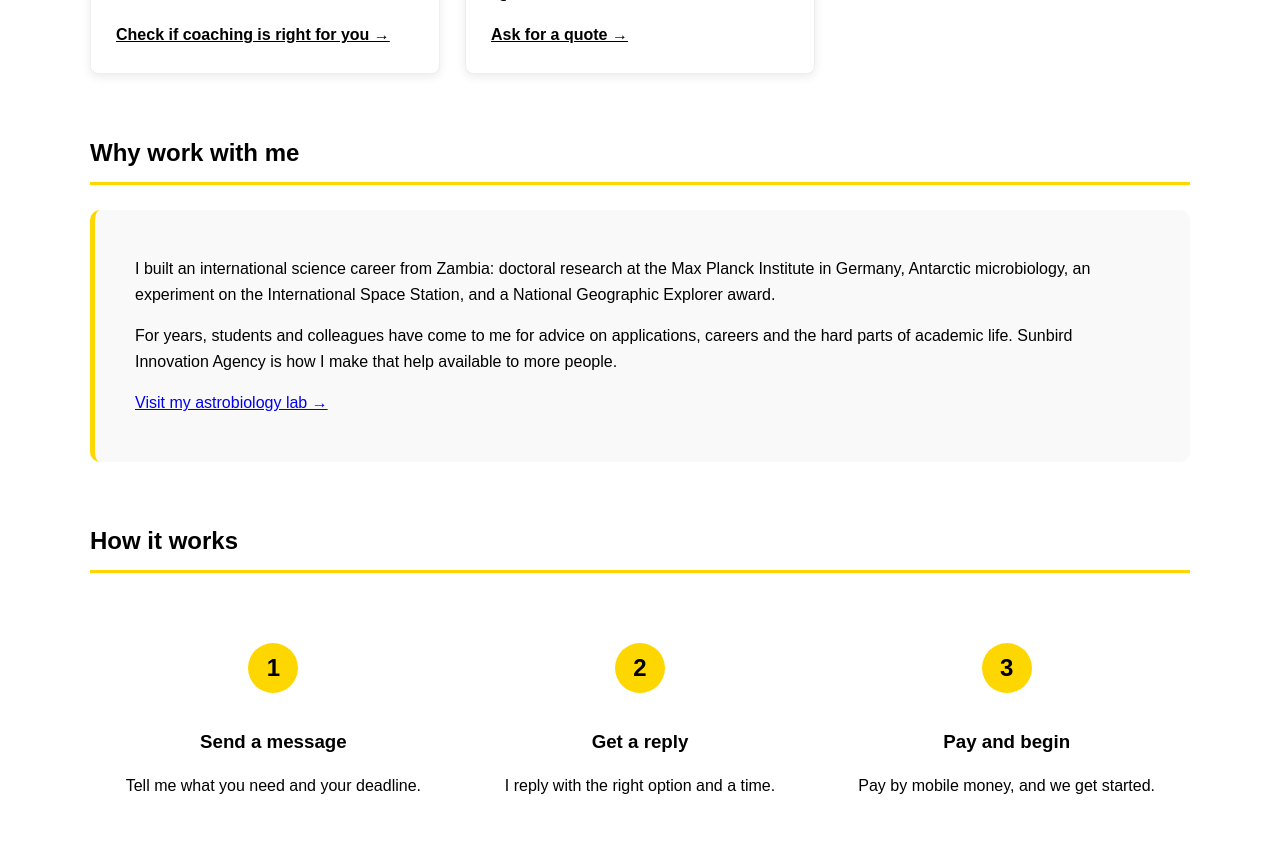
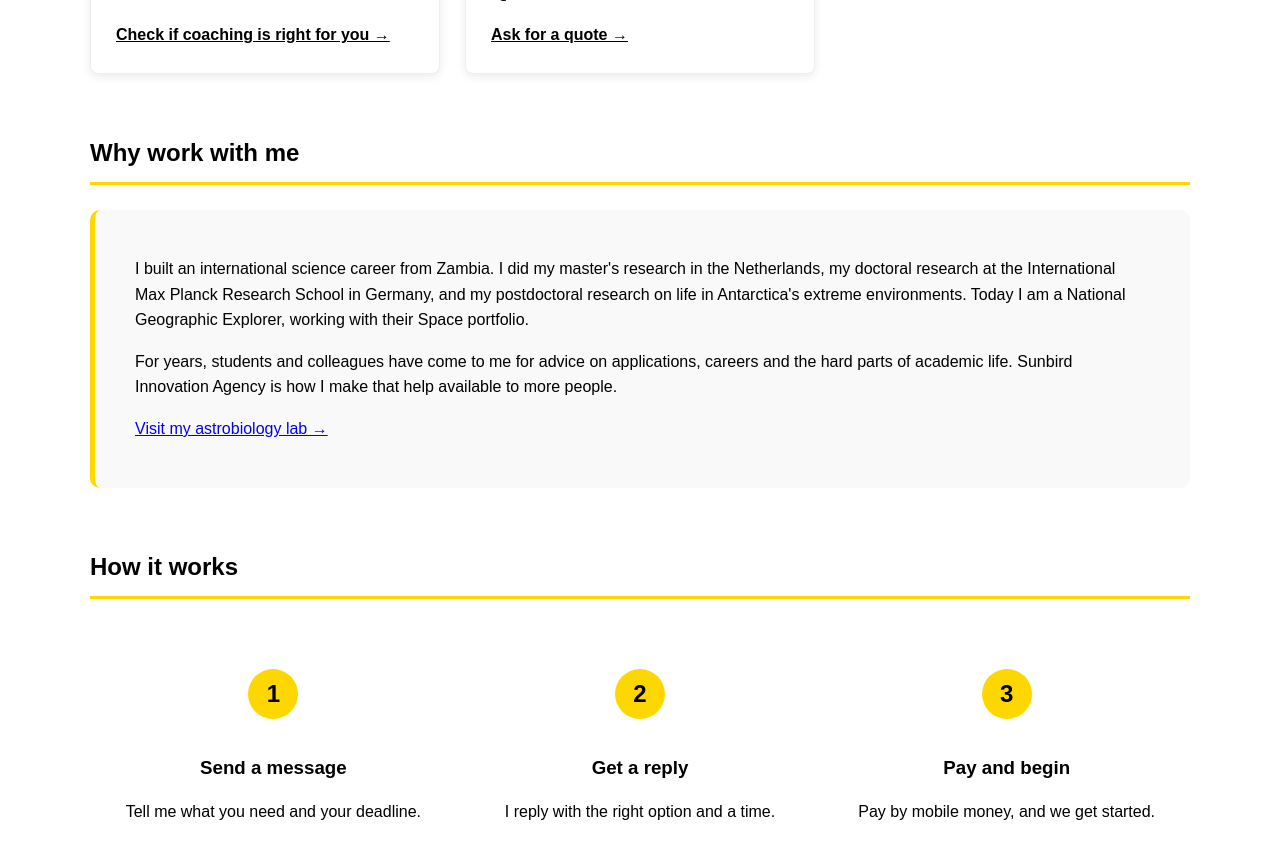
Before and after one commit to mmutondo/mmutondo.github.io, a Jekyll site: the page SIA.html, which Jekyll copies as it is, in a window 1280 px wide and 900 px high, scrolled down 2015 px. Shown: the top 859 px of the window. Built offline with Jekyll 4.4.1, drawn with Linux system fonts in a browser that asks for light colours.

Commit message:
Rewrite career summary on Sunbird page
Co-Authored-By: Claude Opus 5.5 <noreply@anthropic.com>
Claude-Session: https://claude.ai/code/session_01EKxmyYRq7mLFGH3PZjXeWp

```diff
--- a/SIA.html
+++ b/SIA.html
@@ -367,7 +367,7 @@
     <section id="about">
       <h2>Why work with me</h2>
       <div class="about-box">
-        <p>I built an international science career from Zambia: doctoral research at the Max Planck Institute in Germany, Antarctic microbiology, an experiment on the International Space Station, and a National Geographic Explorer award.</p>
+        <p>I built an international science career from Zambia. I did my master's research in the Netherlands, my doctoral research at the International Max Planck Research School in Germany, and my postdoctoral research on life in Antarctica's extreme environments. Today I am a National Geographic Explorer, working with their Space portfolio.</p>
         <p>For years, students and colleagues have come to me for advice on applications, careers and the hard parts of academic life. Sunbird Innovation Agency is how I make that help available to more people.</p>
         <p><a href="https://dr.moolamutondo.me/astrobiolab.html">Visit my astrobiology lab &rarr;</a></p>
       </div>
```
